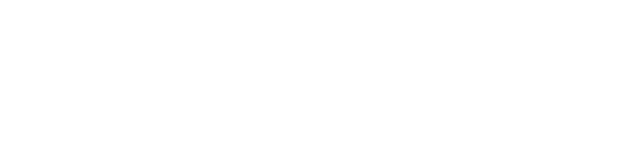
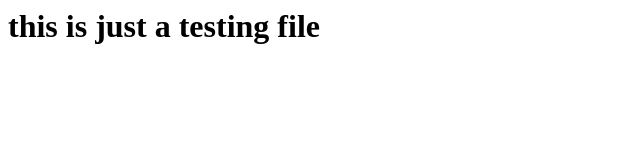
Before and after one commit to ccupalg/testing, a plain HTML site: page index.html in a window 1280 px wide. Shown: the whole page, without its empty margins (0-640 px from the left). Drawn offline with Linux system fonts and the light colour scheme.

Commit message:
Update index.html

```diff
--- a/index.html
+++ b/index.html
@@ -1,2 +1,3 @@
 <hrml>
+  <h1>this is just a testing file</h1>
 </html>
```
